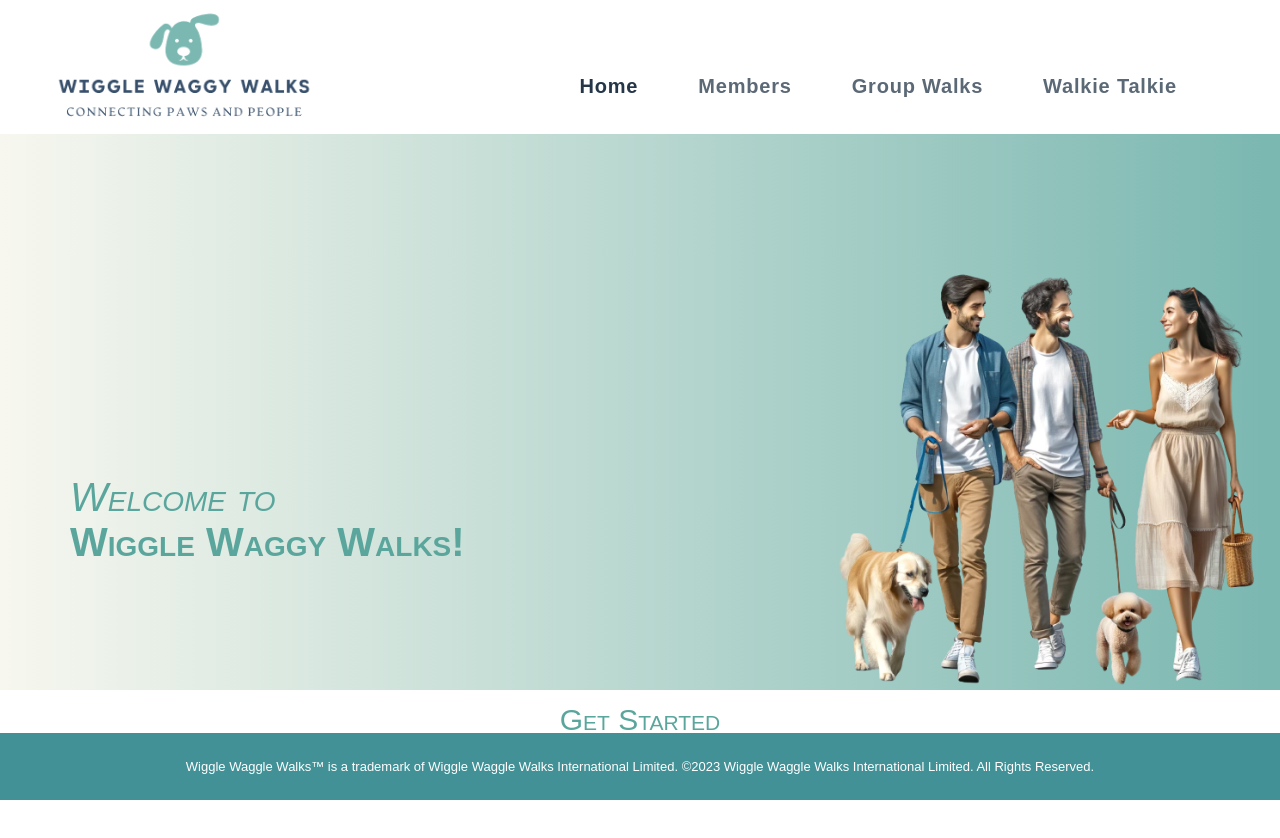
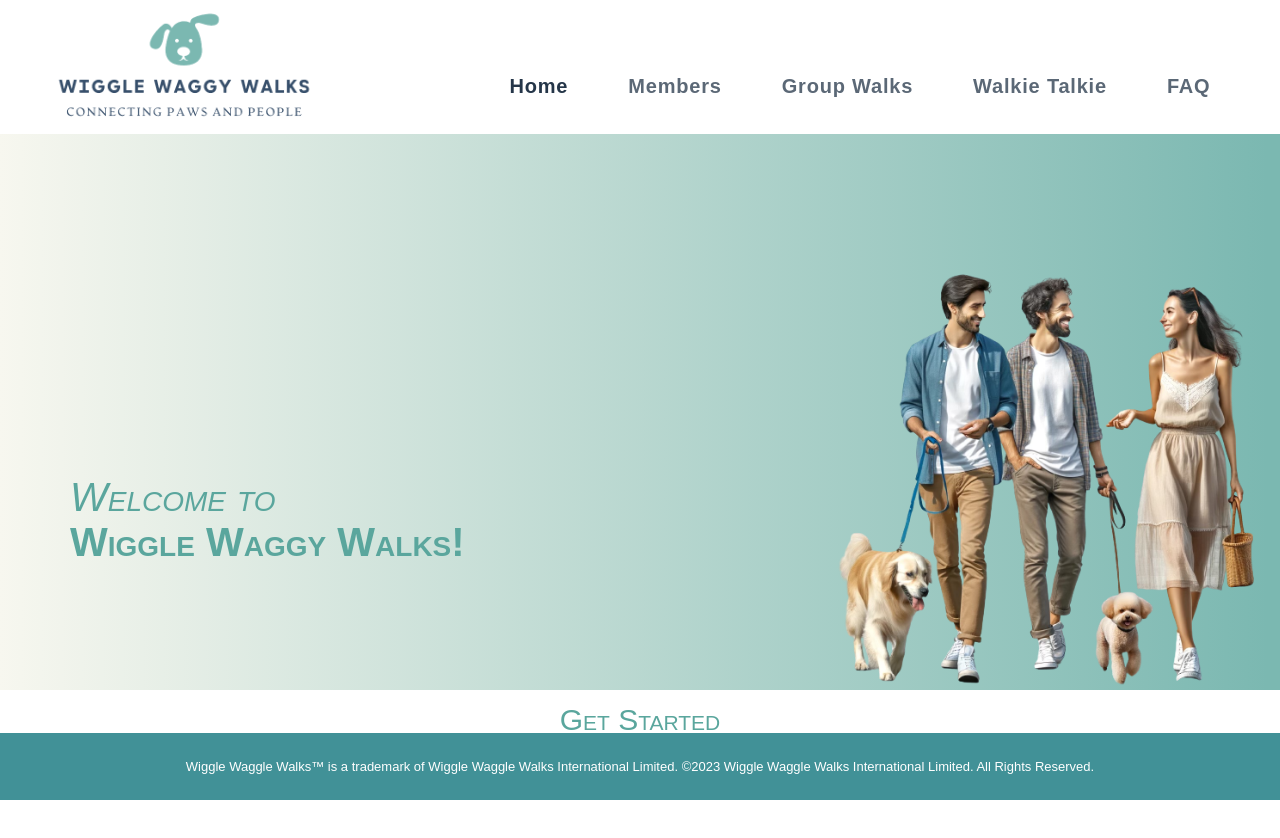
Before and after one commit to gillianroberts1/CapstoneClient, a React (Create React App) app: page / in a window 1280 px wide. Shown: the top 838 px of the page. Built offline with nearby package versions, Linux system fonts and the light colour scheme; no server answers.

Commit message:
nav fixed for faq profile issue

```diff
--- a/src/components/NavBar.js
+++ b/src/components/NavBar.js
@@ -87,6 +87,15 @@ function NavBar() {
               >
                 Walkie Talkie
               </Nav.Link>
+              <Nav.Link
+                href="/faq"
+                className={
+                  activeLink === "faq" ? "active navbar-link" : "navbar-link"
+                }
+                onClick={() => onUpdateActiveLink("faq")}
+              >
+                FAQ
+              </Nav.Link>
 
               <Nav.Link
                 href="/profile"
@@ -105,19 +114,6 @@ function NavBar() {
                   </div>
                 )}
               </Nav.Link>
-
-              <Nav.Link
-                href="/faq"
-                className={
-                  activeLink === "faq"
-                    ? "active navbar-link"
-                    : "navbar-link"
-                }
-                onClick={() => onUpdateActiveLink("faq")}
-              >
-                FAQ
-              </Nav.Link>
-
             </Nav>
           </Navbar.Collapse>
         </Container>
--- a/src/components/css/NavBar.css
+++ b/src/components/css/NavBar.css
@@ -17,8 +17,7 @@
   width: 100%;
 }
 .navbar-nav {
-
-  padding:70px 0px 0px 180px
+  padding: 70px 0px 0px 110px;
 }
 
 nav.navbar {
@@ -69,7 +68,6 @@ nav.navbar .navbar-nav .nav-link.navbar-link:hover {
 nav.navbar .navbar-nav a.nav-link.navbar-link:hover,
 nav.navbar .navbar-nav a.nav-link.navbar-link.active {
   opacity: 1;
-
 }
 
 /* toggle */
@@ -140,7 +138,7 @@ nav.navbar .navbar-toggler[aria-expanded="true"] .navbar-toggler-icon {
 
 .navbar-link .account-info img {
   width: 70px;
-  height: 70px ;
+  height: 70px;
   border-radius: 50%;
   margin-right: 10px;
 }
```
